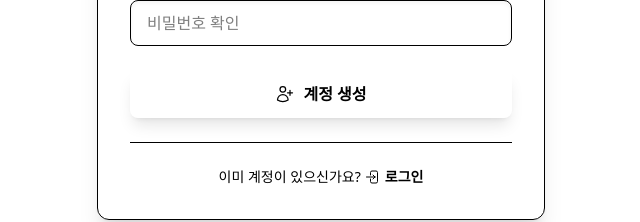
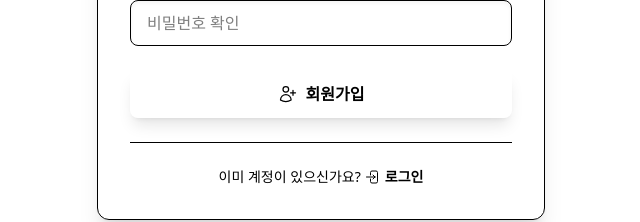
Before and after one commit to JaeBeen95/whiskey-app, a React (Vite) app: page /signup in a window 1280 px wide. Shown: the part 455-677 px from the top of the page, without its empty margins (319-959 px from the left). Built offline with nearby package versions, Linux system fonts and the light colour scheme; no server answers.

Commit message:
♻️ refactor: mutation 함수, handleForm함수 래핑 및 모듈화

```diff
--- a/src/components/Button.tsx
+++ b/src/components/Button.tsx
@@ -7,6 +7,7 @@ interface ButtonProps {
   variant?: ButtonVariant;
   className?: string;
   icon?: React.ReactNode;
+  disabled?: boolean;
 }
 
 export default function Button({
@@ -16,6 +17,7 @@ export default function Button({
   variant = "primary",
   className = "",
   icon,
+  disabled = false,
 }: ButtonProps) {
   const baseStyle =
     "w-full font-bold py-3 px-6 rounded-lg focus:outline-none focus:shadow-outline shadow-lg flex items-center justify-center cursor-pointer transition-all duration-300 transform hover:scale-105 hover:shadow-xl will-change-transform backface-visibility-hidden";
@@ -36,7 +38,12 @@ export default function Button({
   const variantStyle = getVariantStyle(variant);
 
   return (
-    <button type={type} onClick={onClick} className={`${baseStyle} ${variantStyle} ${className}`}>
+    <button
+      type={type}
+      onClick={onClick}
+      className={`${baseStyle} ${variantStyle} ${className}`}
+      disabled={disabled}
+    >
       {icon && <span className="mr-2">{icon}</span>}
       {children}
     </button>
--- a/src/pages/auth/LoginPage.tsx
+++ b/src/pages/auth/LoginPage.tsx
@@ -1,7 +1,5 @@
-import { useNavigate, Link } from "react-router-dom";
-import { useQueryClient } from "@/context/QueryClientProvider";
-import { useMutation } from "@/hooks/useMutation";
-import { login } from "@/pages/auth/api";
+import { Link } from "react-router-dom";
+import { useLoginForm } from "@/pages/auth/hooks/useAuthForm";
 import AuthForm from "@/pages/auth/components/AuthForm";
 import AuthInput from "@/pages/auth/components/AuthInput";
 import Button from "@/components/Button";
@@ -13,35 +11,10 @@ import {
 } from "@heroicons/react/24/outline";
 
 export default function LoginPage() {
-  const navigate = useNavigate();
-  const queryClient = useQueryClient();
-
-  const { mutate, isLoading } = useMutation({
-    mutationFn: login,
-    onSuccess: () => {
-      queryClient.invalidateQueries(["me"]);
-      navigate("/dashboard");
-    },
-    onError: (err) => {
-      alert(`로그인 실패: ${err.message}`);
-    },
-  });
-
-  const handleLogin = (e: React.FormEvent<HTMLFormElement>) => {
-    e.preventDefault();
-    const form = e.currentTarget;
-    const usernameInput = form.elements.namedItem("username") as HTMLInputElement;
-    const passwordInput = form.elements.namedItem("password") as HTMLInputElement;
-
-    const username = usernameInput?.value || "";
-    const password = passwordInput?.value || "";
-
-    if (isLoading) return;
-    mutate({ username, password });
-  };
+  const { handleSubmit, isLoading } = useLoginForm();
 
   return (
-    <AuthForm title="Whiskey App Login" onSubmit={handleLogin}>
+    <AuthForm title="Whiskey App Login" onSubmit={handleSubmit}>
       <AuthInput
         id="username"
         label="Username"
@@ -61,6 +34,7 @@ export default function LoginPage() {
           type="submit"
           variant="primary"
           icon={<ArrowRightEndOnRectangleIcon className="h-5 w-5" />}
+          disabled={isLoading}
         >
           로그인
         </Button>
--- a/src/pages/auth/SignupPage.tsx
+++ b/src/pages/auth/SignupPage.tsx
@@ -1,7 +1,4 @@
-import { useNavigate, Link } from "react-router-dom";
-import { useQueryClient } from "@/context/QueryClientProvider";
-import { useMutation } from "@/hooks/useMutation";
-import { signup } from "@/pages/auth/api";
+import { Link } from "react-router-dom";
 import AuthForm from "@/pages/auth/components/AuthForm";
 import AuthInput from "@/pages/auth/components/AuthInput";
 import Button from "@/components/Button";
@@ -11,50 +8,13 @@ import {
   UserPlusIcon,
   ArrowRightEndOnRectangleIcon,
 } from "@heroicons/react/24/outline";
+import { useSignupForm } from "@/pages/auth/hooks/useAuthForm";
 
 export default function SignupPage() {
-  const navigate = useNavigate();
-  const queryClient = useQueryClient();
-  const { mutate, isLoading } = useMutation({
-    mutationFn: signup,
-    onSuccess: () => {
-      queryClient.invalidateQueries(["me"]);
-      alert("회원가입 성공");
-      navigate("/login");
-    },
-    onError: (err) => {
-      alert(`회원가입 실패: ${err.message}`);
-    },
-  });
-
-  const handleSignup = async (e: React.FormEvent<HTMLFormElement>) => {
-    e.preventDefault();
-
-    const form = e.currentTarget;
-    const usernameInput = form.elements.namedItem("username") as HTMLInputElement;
-    const passwordInput = form.elements.namedItem("password") as HTMLInputElement;
-    const confirmPasswordInput = form.elements.namedItem("confirm-password") as HTMLInputElement;
-
-    const username = usernameInput?.value || "";
-    const password = passwordInput?.value || "";
-    const confirmPassword = confirmPasswordInput?.value || "";
-
-    if (password !== confirmPassword) {
-      alert("비밀번호와 비밀번호 확인이 일치하지 않습니다.");
-      return;
-    }
-
-    if (password.length < 6) {
-      alert("비밀번호는 6자 이상이어야 합니다.");
-      return;
-    }
-
-    if (isLoading) return;
-    await mutate({ username, password });
-  };
+  const { handleSubmit, isLoading } = useSignupForm();
 
   return (
-    <AuthForm title="Create Your Account" onSubmit={handleSignup}>
+    <AuthForm title="Create Your Account" onSubmit={handleSubmit}>
       <AuthInput
         id="username"
         label="Username"
@@ -79,8 +39,13 @@ export default function SignupPage() {
         autocomplete="new-password"
       />
       <div className="mb-6">
-        <Button type="submit" variant="primary" icon={<UserPlusIcon className="h-5 w-5" />}>
-          계정 생성
+        <Button
+          type="submit"
+          variant="primary"
+          icon={<UserPlusIcon className="h-5 w-5" />}
+          disabled={isLoading}
+        >
+          회원가입
         </Button>
       </div>
       <div className="flex justify-center items-center gap-x-1 border-t border-gold-500/20 pt-6 mt-6">
--- /dev/null
+++ b/src/pages/auth/hooks/useAuthForm.ts
@@ -0,0 +1,70 @@
+import { useLoginMutation, useSignupMutation } from "@/pages/auth/hooks/useAuthMutation";
+import { validateLoginForm, validateSignupForm } from "@/pages/auth/utils/validation";
+
+export const useSignupForm = () => {
+  const { mutate, ...signupMutationRest } = useSignupMutation();
+
+  const handleSubmit = async (e: React.FormEvent<HTMLFormElement>) => {
+    e.preventDefault();
+
+    const form = e.currentTarget;
+    const usernameInput = form.elements.namedItem("username") as HTMLInputElement;
+    const passwordInput = form.elements.namedItem("password") as HTMLInputElement;
+    const confirmPasswordInput = form.elements.namedItem("confirm-password") as HTMLInputElement;
+
+    const username = (usernameInput?.value || "").trim();
+    const password = (passwordInput?.value || "").trim();
+    const confirmPassword = (confirmPasswordInput?.value || "").trim();
+
+    const validationError = validateSignupForm({ username, password, confirmPassword });
+
+    if (validationError) {
+      alert(validationError);
+      return;
+    }
+
+    if (signupMutationRest.isLoading) {
+      return;
+    }
+
+    await mutate({ username, password });
+  };
+
+  return {
+    handleSubmit,
+    ...signupMutationRest,
+  };
+};
+
+export const useLoginForm = () => {
+  const { mutate, ...loginMutationRest } = useLoginMutation();
+
+  const handleSubmit = async (e: React.FormEvent<HTMLFormElement>) => {
+    e.preventDefault();
+
+    const form = e.currentTarget;
+    const usernameInput = form.elements.namedItem("username") as HTMLInputElement;
+    const passwordInput = form.elements.namedItem("password") as HTMLInputElement;
+
+    const username = (usernameInput?.value || "").trim();
+    const password = (passwordInput?.value || "").trim();
+
+    const validationError = validateLoginForm({ username, password });
+
+    if (validationError) {
+      alert(validationError);
+      return;
+    }
+
+    if (loginMutationRest.isLoading) {
+      return;
+    }
+
+    await mutate({ username, password });
+  };
+
+  return {
+    handleSubmit,
+    ...loginMutationRest,
+  };
+};
--- /dev/null
+++ b/src/pages/auth/hooks/useAuthMutation.ts
@@ -0,0 +1,37 @@
+import { useNavigate } from "react-router-dom";
+import { useQueryClient } from "@/context/QueryClientProvider";
+import { useMutation } from "@/hooks/useMutation";
+import { login, signup } from "@/pages/auth/api";
+
+export const useSignupMutation = () => {
+  const navigate = useNavigate();
+  const queryClient = useQueryClient();
+
+  return useMutation({
+    mutationFn: signup,
+    onSuccess: () => {
+      queryClient.invalidateQueries(["me"]);
+      alert("회원가입 성공");
+      navigate("/login");
+    },
+    onError: (err) => {
+      alert(`회원가입 실패: ${err.message}`);
+    },
+  });
+};
+
+export const useLoginMutation = () => {
+  const navigate = useNavigate();
+  const queryClient = useQueryClient();
+
+  return useMutation({
+    mutationFn: login,
+    onSuccess: () => {
+      queryClient.invalidateQueries(["me"]);
+      navigate("/dashboard");
+    },
+    onError: (err) => {
+      alert(`로그인 실패: ${err.message}`);
+    },
+  });
+};
--- /dev/null
+++ b/src/pages/auth/utils/validation.ts
@@ -0,0 +1,57 @@
+interface AuthFormData {
+  username?: string;
+  password?: string;
+  confirmPassword?: string;
+}
+
+export const validateSignupForm = (data: AuthFormData): string | null => {
+  const { username, password, confirmPassword } = data;
+
+  if (!username || username.trim() === '') {
+    return "아이디를 입력해주세요.";
+  }
+  if (!password || password.trim() === '') {
+    return "비밀번호를 입력해주세요.";
+  }
+  if (!confirmPassword || confirmPassword.trim() === '') {
+    return "비밀번호 확인을 입력해주세요.";
+  }
+
+  const usernameRegex = /^[a-z0-9]{4,20}$/;
+  if (!usernameRegex.test(username)) {
+    return "아이디는 4~20자의 영어 소문자와 숫자만 가능합니다.";
+  }
+
+  const passwordLengthRegex = /^.{8,20}$/;
+  const passwordContentRegex = /^[a-z0-9]+$/;
+
+  if (!passwordLengthRegex.test(password)) {
+    return "비밀번호는 8자 이상 20자 이하여야 합니다.";
+  }
+  if (/\s/.test(password)) {
+      return "비밀번호에 공백을 포함할 수 없습니다.";
+  }
+  if (!passwordContentRegex.test(password)) {
+    return "비밀번호는 영어 소문자와 숫자만 가능합니다.";
+  }
+
+  if (password !== confirmPassword) {
+    return "비밀번호와 비밀번호 확인이 일치하지 않습니다.";
+  }
+
+  return null;
+};
+
+export const validateLoginForm = (data: AuthFormData): string | null => {
+  const { username, password } = data;
+
+  if (!username || username.trim() === '') {
+    return "아이디를 입력해주세요.";
+  }
+
+  if (!password || password.trim() === '') {
+    return "비밀번호를 입력해주세요.";
+  }
+
+  return null;
+};
```
